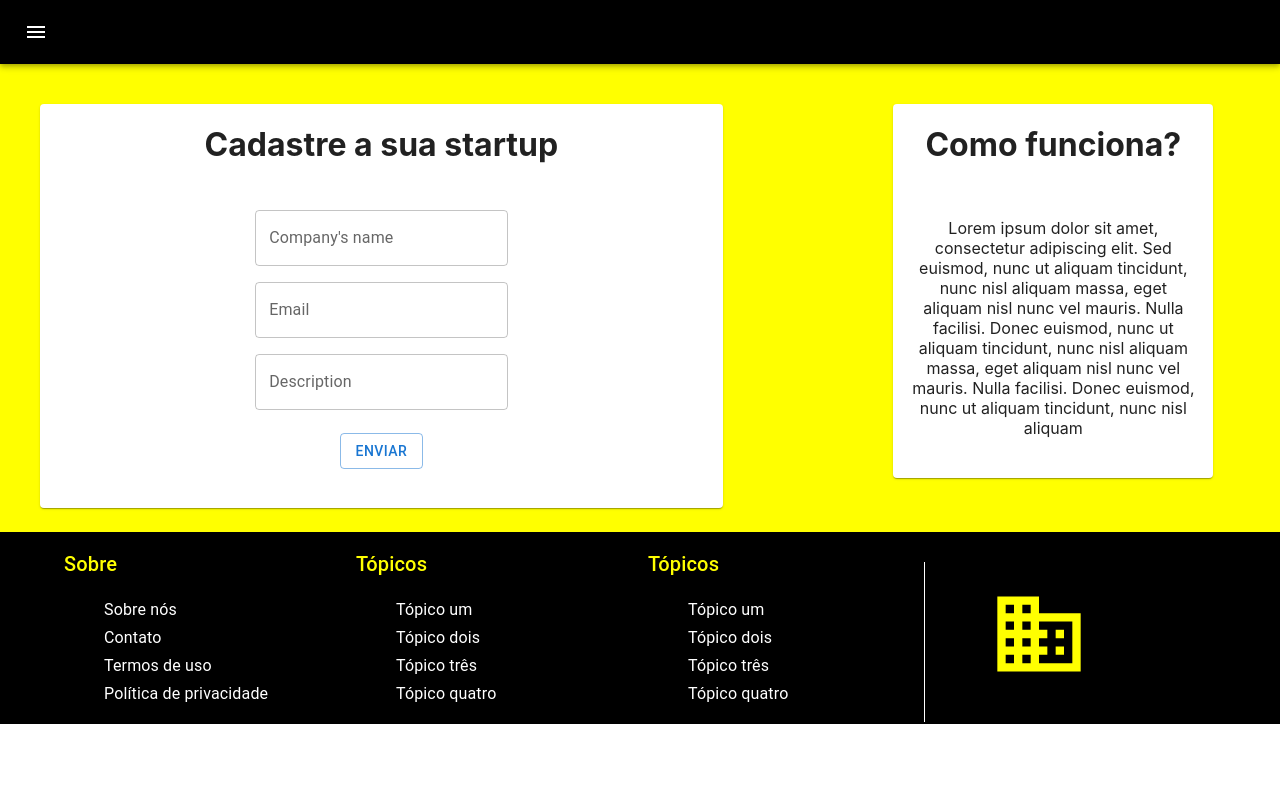
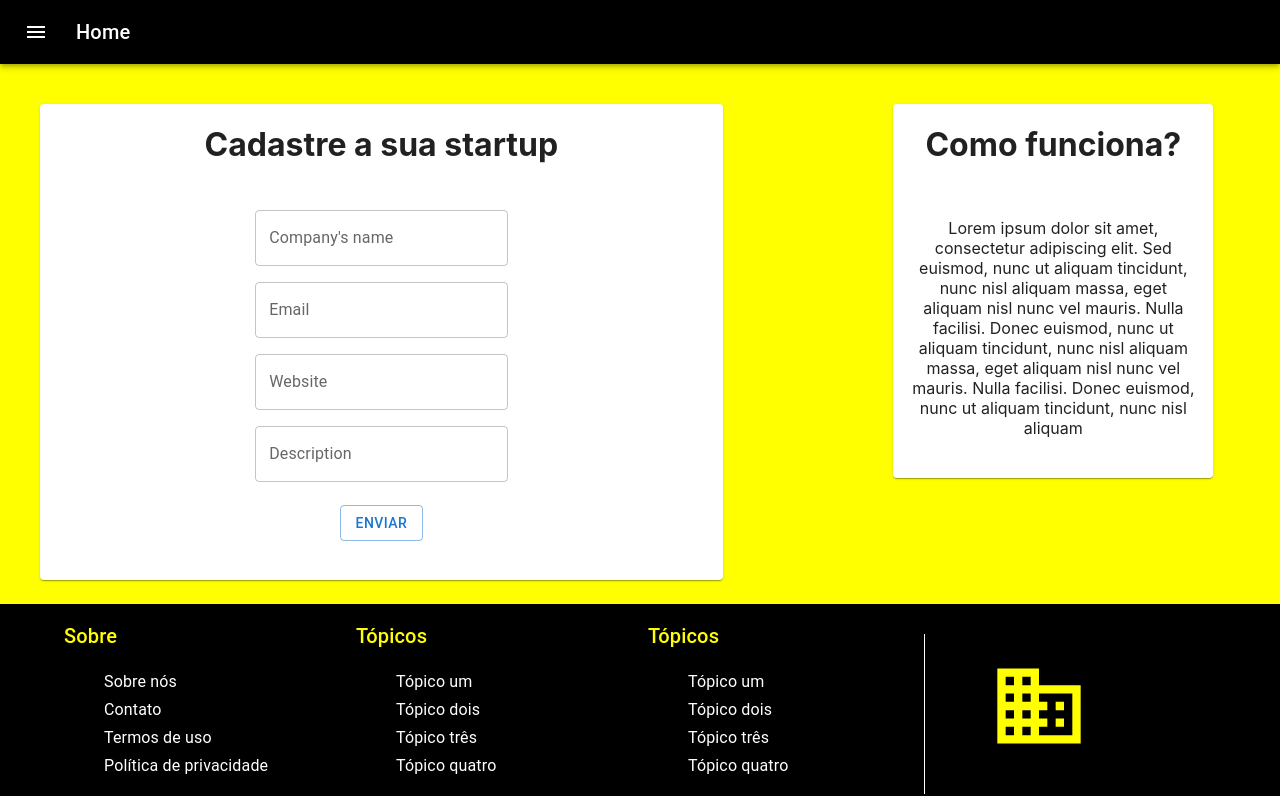
Before and after one commit to mkmuniz/actions-invest, a Next.js app in the folder front/: page /cadastrar/startup in a window 1280 px wide. Built offline with nearby package versions, Linux system fonts and the light colour scheme.

Commit message:
feat: fixing 'navbar' and 'cadastrar' components

```diff
--- a/front/components/navbar/index.tsx
+++ b/front/components/navbar/index.tsx
@@ -10,6 +10,7 @@ import InputBase from '@mui/material/InputBase';
 import MenuIcon from '@mui/icons-material/Menu';
 import SearchIcon from '@mui/icons-material/Search';
 import { NavBarStyle } from './style';
+import { Link } from '@mui/material';
 
 const Search = styled('div')(({ theme }) => ({
   position: 'relative',
@@ -72,6 +73,9 @@ export default function SearchAppBar() {
             component="div"
             sx={{ flexGrow: 1, display: { xs: 'none', sm: 'block' } }}
           >
+            <Link href="/" sx={{ textDecoration: 'none', color: 'white'}}>
+              Home
+            </Link>
           </Typography>
         </Toolbar>
       </AppBar>
--- a/front/pages/cadastrar/startup.tsx
+++ b/front/pages/cadastrar/startup.tsx
@@ -6,11 +6,23 @@ import SearchAppBar from '../../components/navbar';
 
 
 export default function Startup() {
+    const [form, setForm] = React.useState({
+        name: '',
+        description: '',
+        website: '',
+        email: '',
+    });
+
+    const getFormValues = (event) => {
+        const { name, value } = event.target;
+        setForm({ ...form, [name]: value });
+    };
 
     const sendForm = () => {
         console.log('enviando');
     };
 
+    console.log(form);
     return <>
         <div style={{ backgroundColor: 'yellow' }}>
             <SearchAppBar />
@@ -26,16 +38,29 @@ export default function Startup() {
                                     label="Company's name"
                                     id="outlined-start-adornment"
                                     sx={{ m: 1, width: '25ch' }}
+                                    name="name"
+                                    onChange={e => getFormValues(e)}
                                 />
                                 <TextField
                                     label="Email"
                                     id="outlined-start-adornment"
                                     sx={{ m: 1, width: '25ch' }}
+                                    name="email"
+                                    onChange={e => getFormValues(e)}
+                                />
+                                <TextField
+                                    label="Website"
+                                    id="outlined-start-adornment"
+                                    sx={{ m: 1, width: '25ch' }}
+                                    name="website"
+                                    onChange={e => getFormValues(e)}
                                 />
                                 <TextField
                                     label="Description"
                                     id="outlined-start-adornment"
                                     sx={{ m: 1, width: '25ch' }}
+                                    name="description"
+                                    onChange={e => getFormValues(e)}
                                 />
                             </FormControl>
                             <Box sx={{ m: '15px' }}>
```
